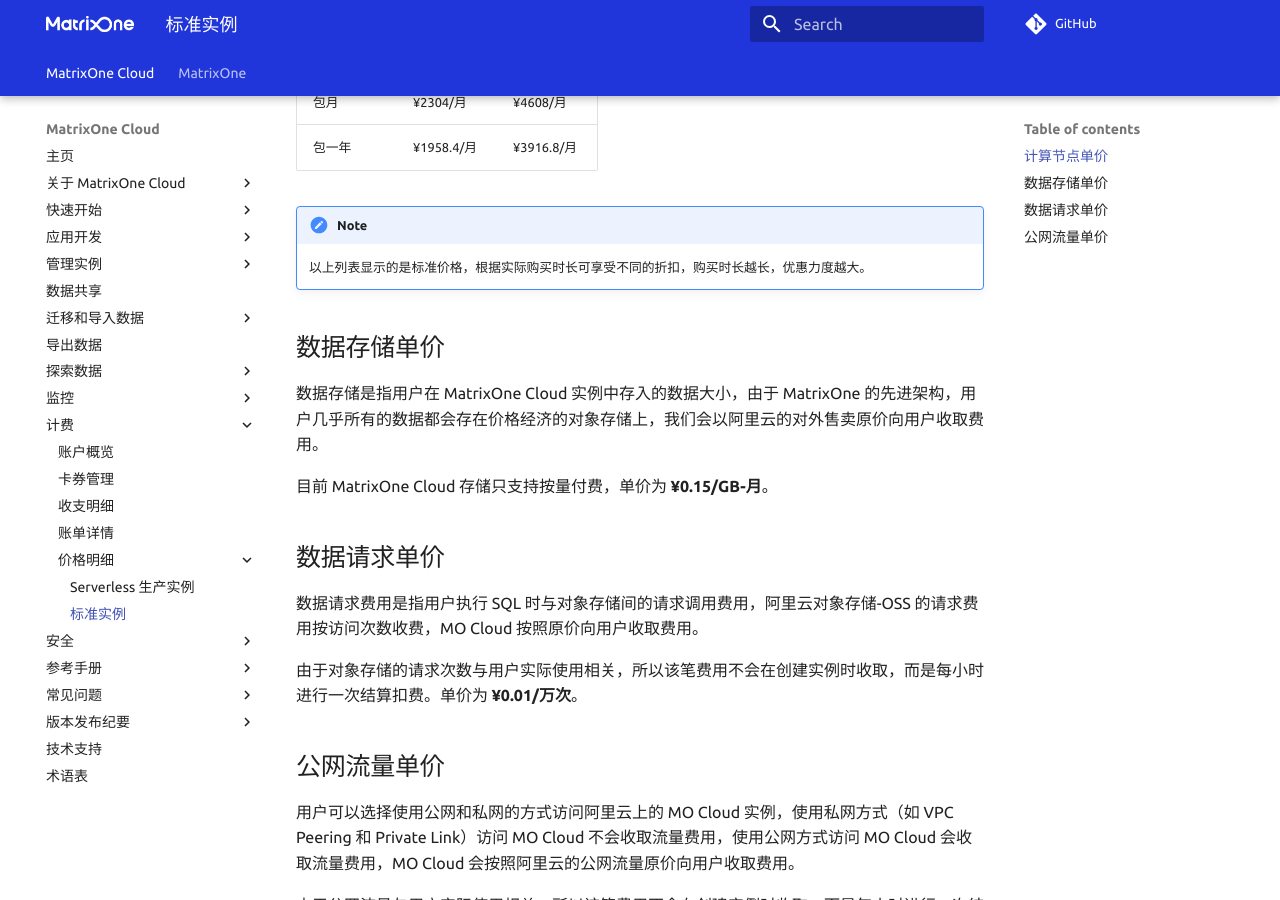
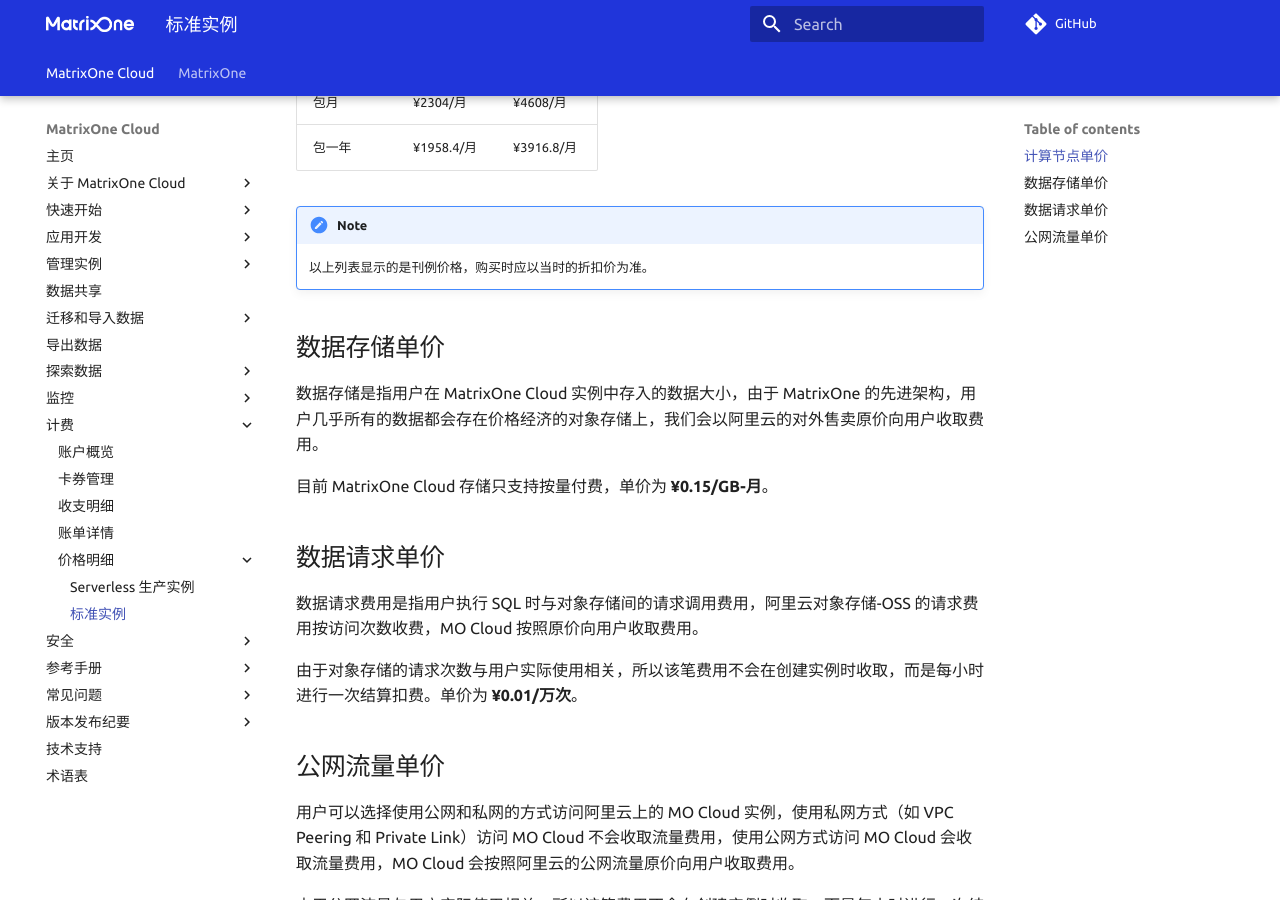
Before and after one commit to yangj1211/moc-docs, an MkDocs documentation site: the page built from docs/MatrixOne-Cloud/Charging/price-detail/price-detail-standard.md, in a window 1280 px wide and 900 px high, scrolled down 609 px. Built offline with MkDocs 1.6.1 and Material for MkDocs 9.7.7, drawn with Linux system fonts in a browser that asks for light colours; comment, search, counter and statistics services are not loaded; the version menu is left out.

Commit message:
update stand price

```diff
--- a/docs/MatrixOne-Cloud/Charging/price-detail/price-detail-standard.md
+++ b/docs/MatrixOne-Cloud/Charging/price-detail/price-detail-standard.md
@@ -17,7 +17,7 @@
 | 包一年    |  ¥1958.4/月  | ¥3916.8/月  |
 
 !!! note
-    以上列表显示的是标准价格，根据实际购买时长可享受不同的折扣，购买时长越长，优惠力度越大。
+    以上列表显示的是刊例价格，购买时应以当时的折扣价为准。
 
 ## 数据存储单价
 
```
